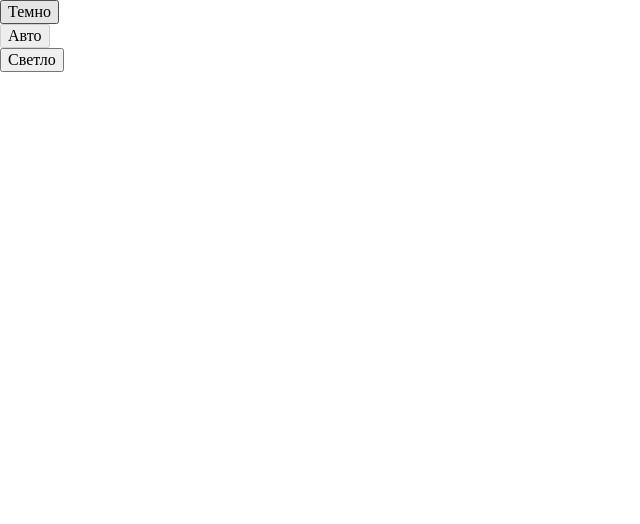
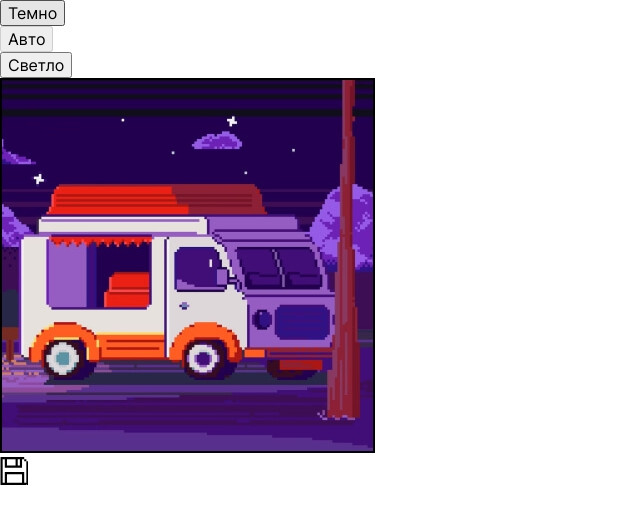
Before and after one commit to Izhaka/zakrivayuschiy-teg-f, a plain HTML site: page index.html in a window 1280 px wide. Shown: the whole page, without its empty margins (0-640 px from the left). Drawn offline with Linux system fonts and the light colour scheme.

Commit message:
add readme && first settings

```diff
--- a/fonts/fonts.css
+++ b/fonts/fonts.css
@@ -1 +1,20 @@
 /* В этом файле вы импортируете все шрифты для сайта. Один из них вариативный и требует особенной настройки */
+@font-face {
+  font-display: swap;
+  font-family: 'Inter';
+  src:
+    local('Inter-Variable'),
+    url('../fonts/Inter-Variable.woff2') format('woff2 supports variations'),
+        url('../fonts/Inter-Variable.woff2') format('woff2-variations');
+    font-weight: 400 785;
+    /* font-stretch: % %; */
+}
+
+@font-face {
+  font-display: swap;
+  font-family: 'PressStart2P';
+  src:
+    local('PressStart2P'),
+    url('../fonts/PressStart2P-Regular.woff') format('woff');
+    font-weight: 400;
+}
--- a/index.html
+++ b/index.html
@@ -3,7 +3,11 @@
   <head>
     <meta charset="UTF-8" />
     <meta name="viewport" content="width=device-width, initial-scale=1.0" />
+    <meta name="color-scheme" content="light dark" />
     <title>Закрывающий тег</title>
+    <link rel="icon" href="./images/favicon.ico" sizes="any" />
+    <link rel="icon" href="./images/favicon.svg" type="image/svg+xml" />
+    <link rel="apple-touch-icon" href="./images/mobile-icon.png" />
     <link rel="stylesheet" href="./fonts/fonts.css" />
     <link rel="stylesheet" href="./styles/variables.css" />
     <link rel="stylesheet" href="./styles/globals.css" />
@@ -41,6 +45,17 @@
       </nav>
     </header>
     <main></main>
+    <picture>
+      <source srcset="./images/camper.avif" type="image/avif">
+      <source srcset="./images/camper.webp" type="image/webp">
+      <img src="./images/camper.jpg" alt="Рисунок трейлера, стоящего на пустынной местности на фоне ночного звёздного неба, в стиле пиксель-арт">
+    </picture>
+    <div class="test-floppy">
+      <svg viewBox="0 0 28 28">
+        <use href="./svg/floppy.svg#floppy"></use>
+      </svg>
+    </div>
+
     <script src="./scripts/like.js"></script>
   </body>
 </html>
--- a/styles/style.css
+++ b/styles/style.css
@@ -17,4 +17,12 @@
 .page {
   min-inline-size: 320px;
   min-block-size: 100dvb;
+  font-family: var(--main-font-family, sans-serif);
+  font-variation-settings: 'wght' var(--main-font-weight, 400);
+  background-color: var(--bg-color, #fff);
+  color: var(--main-color, #000);
 }
+
+.test-floppy {
+  max-inline-size: 28px;
+}
--- a/styles/themes.css
+++ b/styles/themes.css
@@ -4,3 +4,14 @@
 ✦ theme-light — класс светлой темы
 ✦ не забудьте описать стили для изменения темы через медизапрос пользовательских предпочтений
 */
+:root.theme-dark {
+
+  --bg-color: #000;
+  --main-color: #00cc14;
+}
+
+:root.theme-light {
+
+  --bg-color: #fff;
+  --main-color: #000;
+}
--- a/styles/variables.css
+++ b/styles/variables.css
@@ -1 +1,11 @@
 /* В этом файле будут храниться все значения переменных в исходном состоянии, а так же их изменения в зависимости от ширины устройства */
+:root {
+
+  --main-font-family: 'Inter', 'Montserrat', sans-serif;
+  --accent-font-family: 'PressStart2P', sans-serif;
+  --main-font-weight: 400;
+  --headers-font-weight: 700;
+
+  --bg-color: #fff;
+  --main-color: #000;
+}
```
Also changed, not shown: images/camper.avif (added), images/camper.jpg (added), images/camper.webp (added), images/favicon.ico (added), images/favicon.svg (added), images/mobile-icon.png (added), svg/floppy.svg (added), 1 other file.
